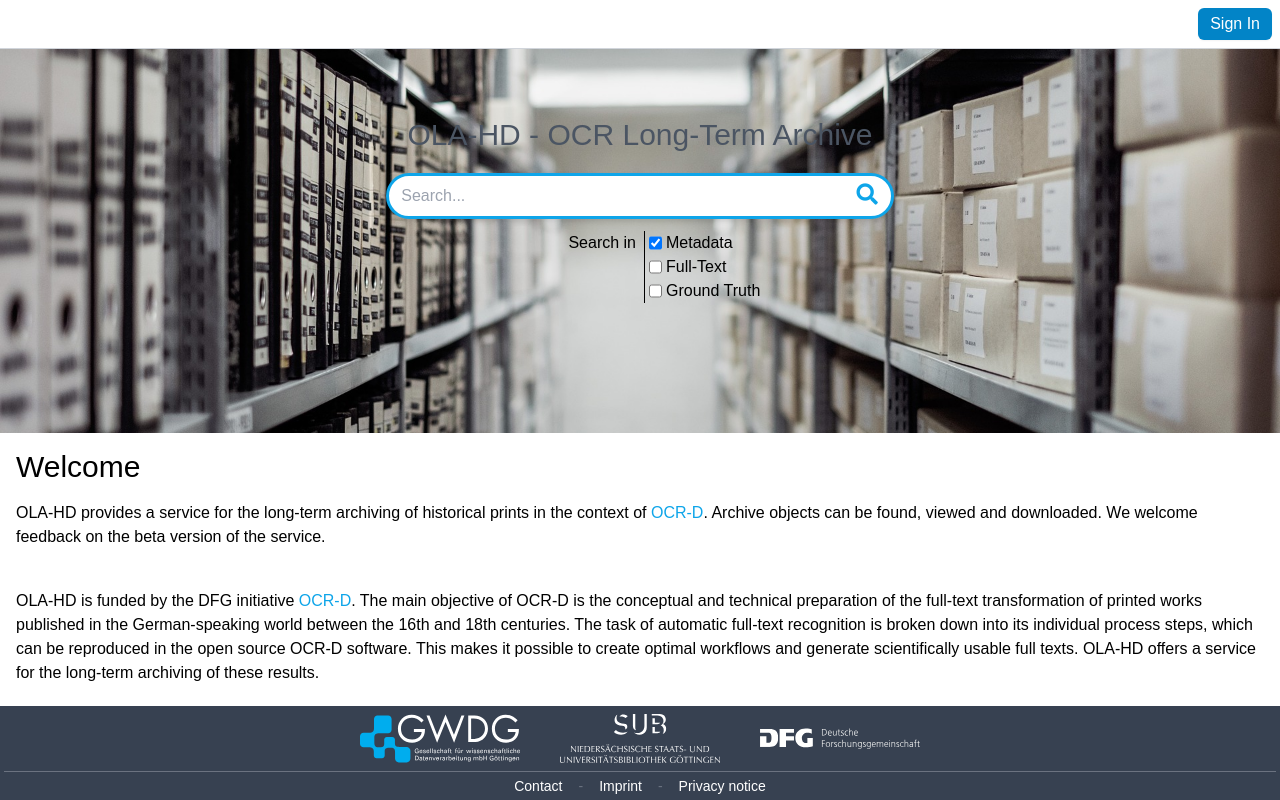
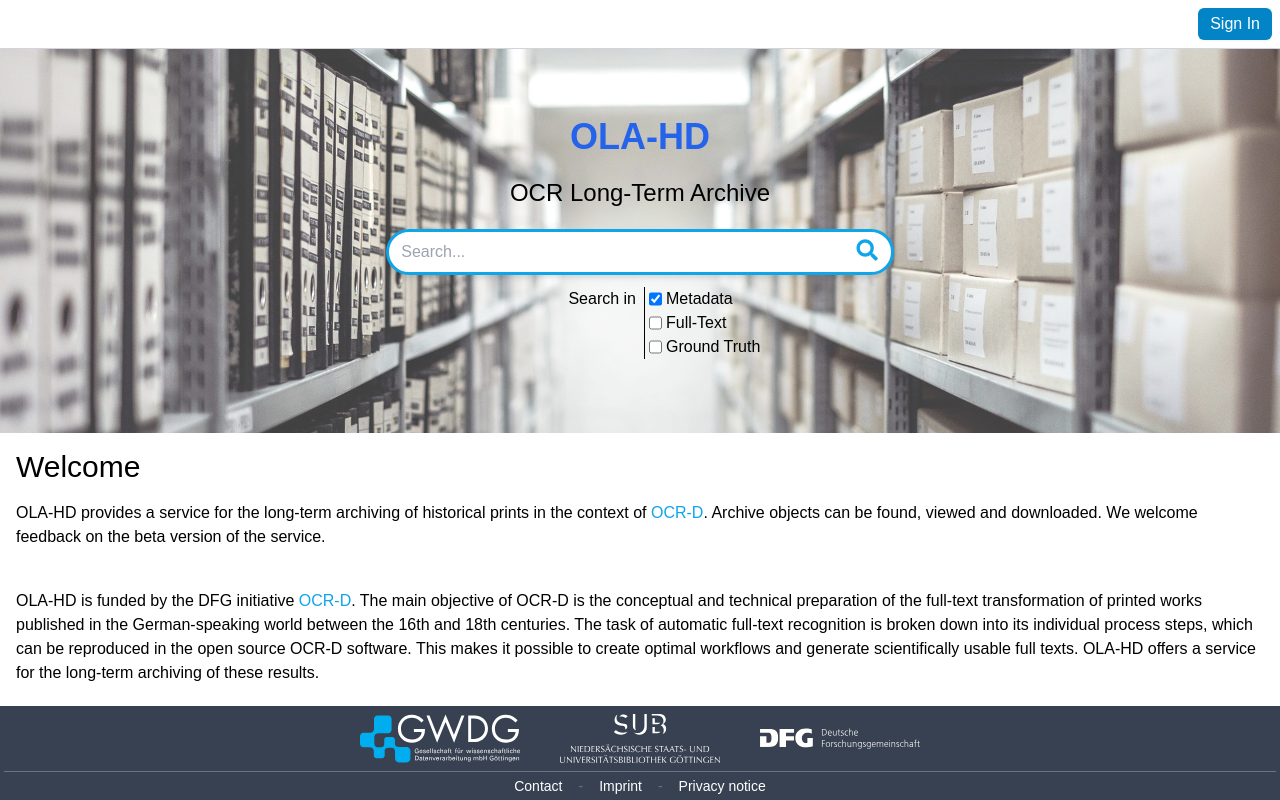
Before and after one commit to subugoe/olahd_user_frontend, a Vue app: page / in a window 1280 px wide. Built offline with nearby package versions, Linux system fonts and the light colour scheme; no server answers; a web font is replaced by a local one; what oidc-client would draw is missing.

Commit message:
Emphasize home page heading

```diff
--- a/src/layout/main/index.vue
+++ b/src/layout/main/index.vue
@@ -3,9 +3,10 @@
     id="search-header"
     class="h-96 bg-cover bg-gray-400 bg-center p-12 home-img"
   >
-    <h4 class="flex justify-center m-5 text-3xl text-gray-600">
-      OLA-HD - OCR Long-Term Archive
-    </h4>
+    <h1 class="flex justify-center m-5 text-4xl font-bold text-blue-600">
+      OLA-HD
+    </h1>
+    <h2 class="flex justify-center m-5 text-2xl" >OCR Long-Term Archive</h2>
     <div class="mx-auto">
       <form @submit.prevent="submit" class="float">
         <div class="grid grid-cols-7">
@@ -35,7 +36,7 @@
         <div class="grid grid-cols-2 divide-x divide-black mt-2">
           <div class="justify-self-end m-1">Search in</div>
           <div class="grid grid-cols-2 m-1" style="grid-template-columns: auto 1fr;">
-            <input type="checkbox" v-model="metadatasearch" id="check-meta" class="m-1 bg-yellow-300">
+            <input type="checkbox" v-model="metadatasearch" id="check-meta" class="m-1">
             <label for="check-meta">Metadata</label>
             <input type="checkbox" v-model="fulltextsearch" id="check-fulltext" class="m-1">
             <label for="check-fulltext">Full-Text</label>
```
Also changed, not shown: src/assets/archive.jpg.
